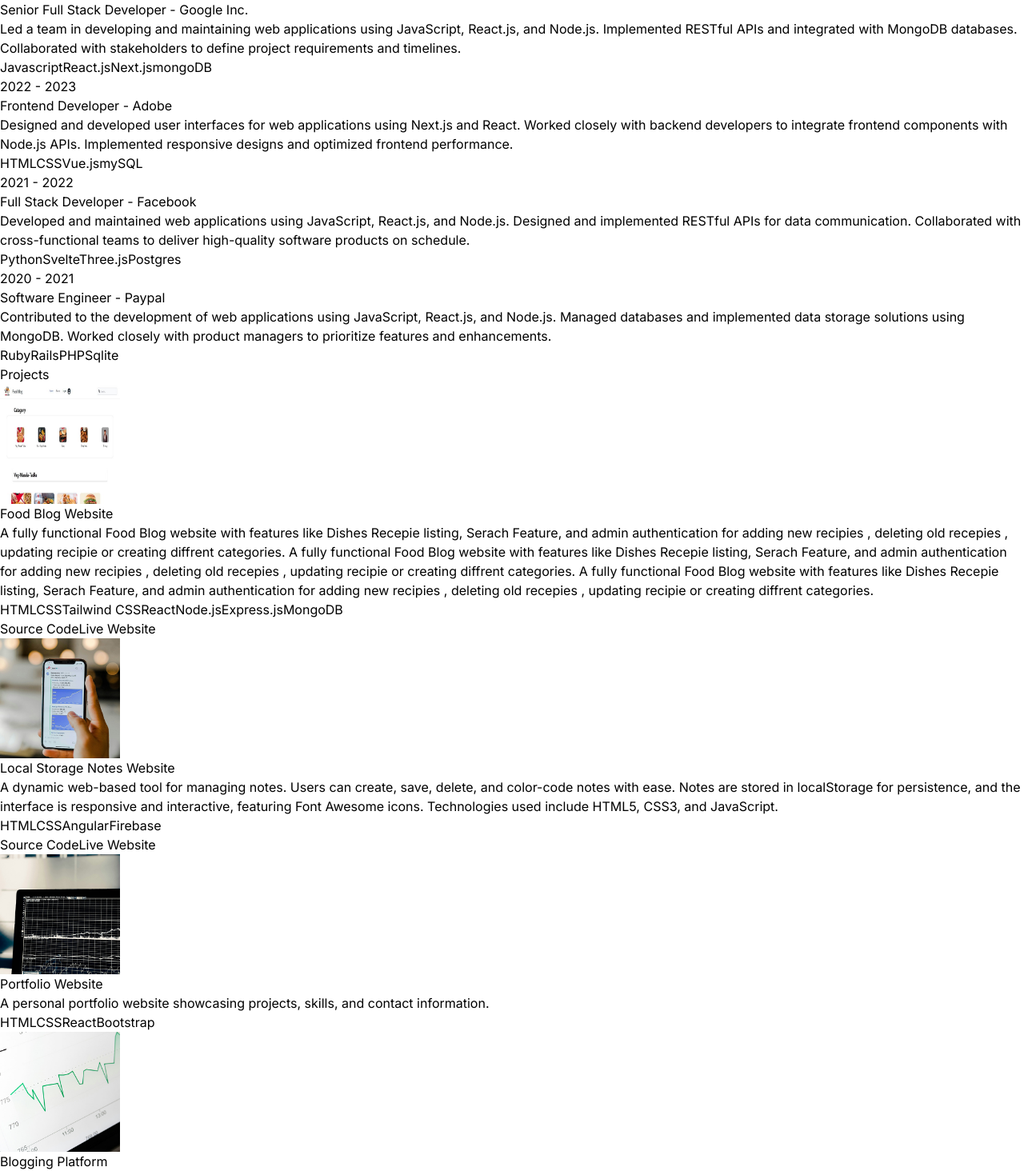
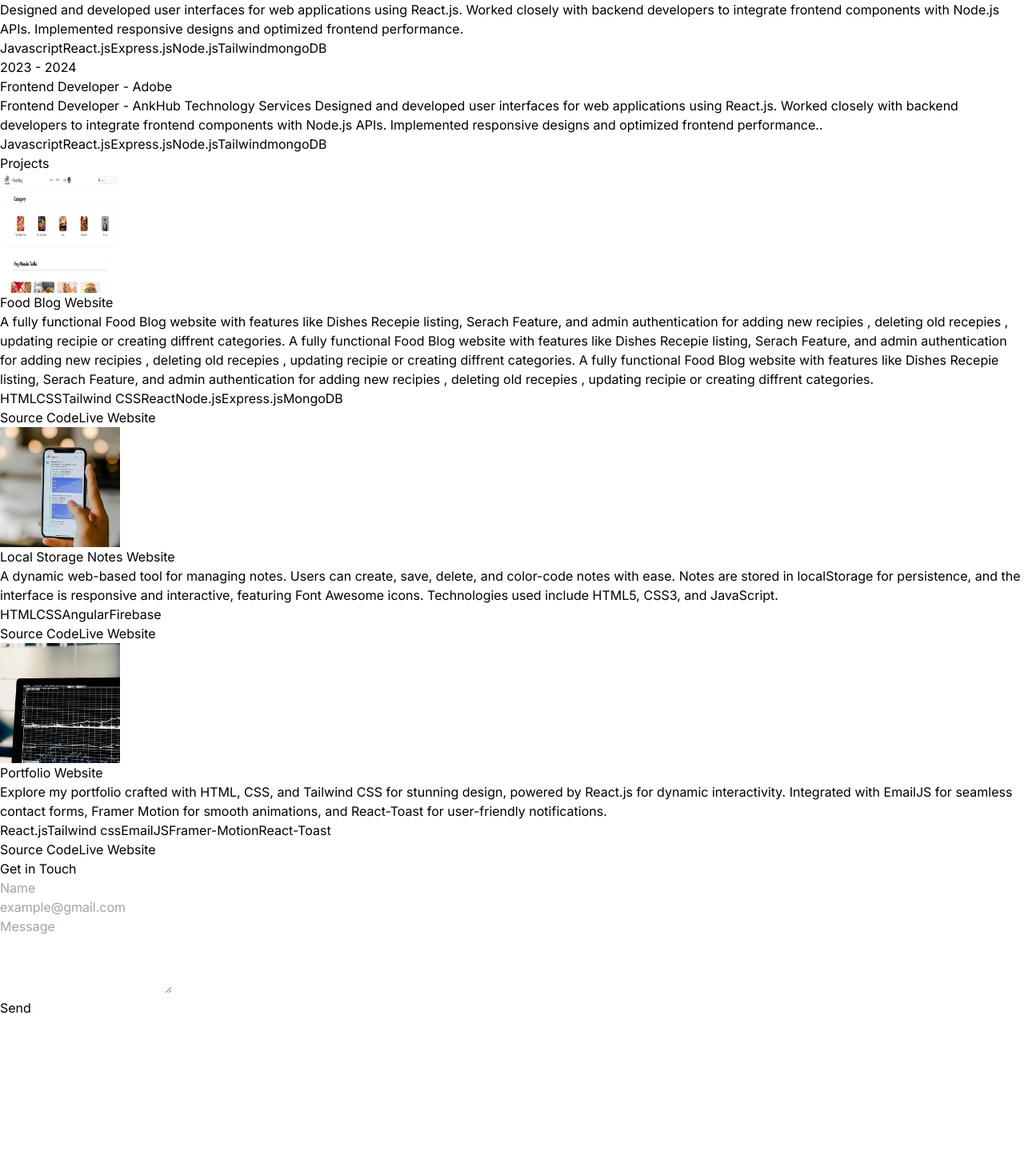
Before and after one commit to Vedantb27/React-Portfolio, a React (Vite) app: page / in a window 1280 px wide. Shown: the part 1548-3012 px from the top of the page at 80% size. After the commit the page ends 2820 px from the top, so only its background shows below. Built offline with nearby package versions, Linux system fonts and the light colour scheme.

Commit message:
come profile chnages

```diff
--- a/src/constants/index.js
+++ b/src/constants/index.js
@@ -5,37 +5,27 @@
 
 export const HERO_CONTENT = `I am a passionate full stack developer with a knack for crafting robust and scalable web applications. With 1 years of hands-on experience, I have honed my skills in front-end technologies like React.js , as well as back-end technologies like Node.js, Express.js, and MongoDB. My goal is to leverage my expertise to create innovative solutions that drive business growth and deliver exceptional user experiences.`;
 
-export const ABOUT_TEXT = `I am a dedicated and versatile full stack developer with a passion for creating efficient and user-friendly web applications. With 5 years of professional experience, I have worked with a variety of technologies, including React, Next.js, Node.js, MySQL, PostgreSQL, and MongoDB. My journey in web development began with a deep curiosity for how things work, and it has evolved into a career where I continuously strive to learn and adapt to new challenges. I thrive in collaborative environments and enjoy solving complex problems to deliver high-quality solutions. Outside of coding, I enjoy staying active, exploring new technologies, and contributing to open-source projects.`;
+export const ABOUT_TEXT = `
+I am a dedicated and versatile full stack developer with a passion for creating efficient and user-friendly web applications. With 1 year of professional experience, I have worked with a variety of technologies, including React,Node.js and MongoDB. My journey in web development began with a deep curiosity for how things work, and it has evolved into a career where I continuously strive to learn and adapt to new challenges. I thrive in collaborative environments and enjoy solving complex problems to deliver high-quality solutions. Outside of coding, I enjoy staying active, exploring new technologies.`;
 
 export const EXPERIENCES = [
   {
     year: "2023 - Present",
-    role: "Senior Full Stack Developer",
-    company: "Google Inc.",
-    description: `Led a team in developing and maintaining web applications using JavaScript, React.js, and Node.js. Implemented RESTful APIs and integrated with MongoDB databases. Collaborated with stakeholders to define project requirements and timelines.`,
-    technologies: ["Javascript", "React.js", "Next.js", "mongoDB"],
+    role: " Full Stack Developer",
+    company: "HB GADGET TECHNOLOGY ND SOLUTION PVT LTD",
+    description: `Designed and developed user interfaces for web applications using React.js. Worked closely with backend developers to integrate frontend components with Node.js APIs. Implemented responsive designs and optimized frontend performance.`,
+    technologies: ["Javascript", "React.js", "Express.js", "Node.js", "Tailwind", "mongoDB"],
   },
   {
-    year: "2022 - 2023",
+    year: "2023 - 2024",
     role: "Frontend Developer",
     company: "Adobe",
-    description: `Designed and developed user interfaces for web applications using Next.js and React. Worked closely with backend developers to integrate frontend components with Node.js APIs. Implemented responsive designs and optimized frontend performance.`,
-    technologies: ["HTML", "CSS", "Vue.js", "mySQL"],
+    description: `
+Frontend Developer - AnkHub Technology Services
+Designed and developed user interfaces for web applications using React.js. Worked closely with backend developers to integrate frontend components with Node.js APIs. Implemented responsive designs and optimized frontend performance..`,
+    technologies: ["Javascript", "React.js", "Express.js", "Node.js", "Tailwind", "mongoDB",],
   },
-  {
-    year: "2021 - 2022",
-    role: "Full Stack Developer",
-    company: "Facebook",
-    description: `Developed and maintained web applications using JavaScript, React.js, and Node.js. Designed and implemented RESTful APIs for data communication. Collaborated with cross-functional teams to deliver high-quality software products on schedule.`,
-    technologies: ["Python", "Svelte", "Three.js", "Postgres"],
-  },
-  {
-    year: "2020 - 2021",
-    role: "Software Engineer",
-    company: "Paypal",
-    description: `Contributed to the development of web applications using JavaScript, React.js, and Node.js. Managed databases and implemented data storage solutions using MongoDB. Worked closely with product managers to prioritize features and enhancements.`,
-    technologies: ["Ruby", "Rails", "PHP", "Sqlite"],
-  },
+
 ];
 
 export const PROJECTS = [
@@ -44,9 +34,9 @@
     image: project1,
     description:
       "A fully functional Food Blog  website with features like Dishes Recepie listing, Serach Feature, and admin authentication for adding new recipies , deleting old recepies , updating recipie or creating diffrent categories. A fully functional Food Blog  website with features like Dishes Recepie listing, Serach Feature, and admin authentication for adding new recipies , deleting old recepies , updating recipie or creating diffrent categories. A fully functional Food Blog  website with features like Dishes Recepie listing, Serach Feature, and admin authentication for adding new recipies , deleting old recepies , updating recipie or creating diffrent categories.",
-    technologies: ["HTML", "CSS","Tailwind CSS", "React", "Node.js","Express.js", "MongoDB"],
-    githublink:"https://github.com/Vedantb27/Foodblogfrontend",
-    livelink:"https://foodbloglive.vercel.app",
+    technologies: ["HTML", "CSS", "Tailwind CSS", "React", "Node.js", "Express.js", "MongoDB"],
+    githublink: "https://github.com/Vedantb27/Foodblogfrontend",
+    livelink: "https://foodbloglive.vercel.app",
   },
   {
     title: "Local Storage Notes Website",
@@ -54,31 +44,23 @@
     description:
       "A dynamic web-based tool for managing notes. Users can create, save, delete, and color-code notes with ease. Notes are stored in localStorage for persistence, and the interface is responsive and interactive, featuring Font Awesome icons. Technologies used include HTML5, CSS3, and JavaScript.",
     technologies: ["HTML", "CSS", "Angular", "Firebase"],
-    githublink:"https://github.com/Vedantb27/LocalStorageNotes",
-    livelink:"https://vedantb27.github.io/LocalStorageNotes/",
+    githublink: "https://github.com/Vedantb27/LocalStorageNotes",
+    livelink: "https://vedantb27.github.io/LocalStorageNotes/",
   },
   {
     title: "Portfolio Website",
     image: project3,
     description:
-      "A personal portfolio website showcasing projects, skills, and contact information.",
-    technologies: ["HTML", "CSS", "React", "Bootstrap"],
-    githublink:"",
-    livelink:"",
+      "Explore my portfolio crafted with HTML, CSS, and Tailwind CSS for stunning design, powered by React.js for dynamic interactivity. Integrated with EmailJS for seamless contact forms, Framer Motion for smooth animations, and React-Toast for user-friendly notifications.",
+    technologies: [ "React.js", "Tailwind css", "EmailJS","Framer-Motion" ,"React-Toast"],
+    githublink: "https://github.com/Vedantb27/React-Portfolio",
+    livelink: "https://vedantbopanwar-portfolio-three.vercel.app/",
   },
-  {
-    title: "Blogging Platform",
-    image: project4,
-    description:
-      "A platform for creating and publishing blog posts, with features like rich text editing, commenting, and user profiles.",
-    technologies: ["HTML", "CSS", "Vue.js", "Express", "mySQL"],
-    githublink:"",
-    livelink:"",
-  },
+
 ];
 
 export const CONTACT = {
-  address: "767 Fifth Avenue, New York, NY 10153 ",
-  phoneNo: "+12 4555 666 00 ",
-  email: "me@example.com",
+  address: "Dighori nagpur, maharashtra ,india",
+  phoneNo: "+91 9604501071 ",
+  email: "bopanwarvedant27@gmail.com",
 };
```
